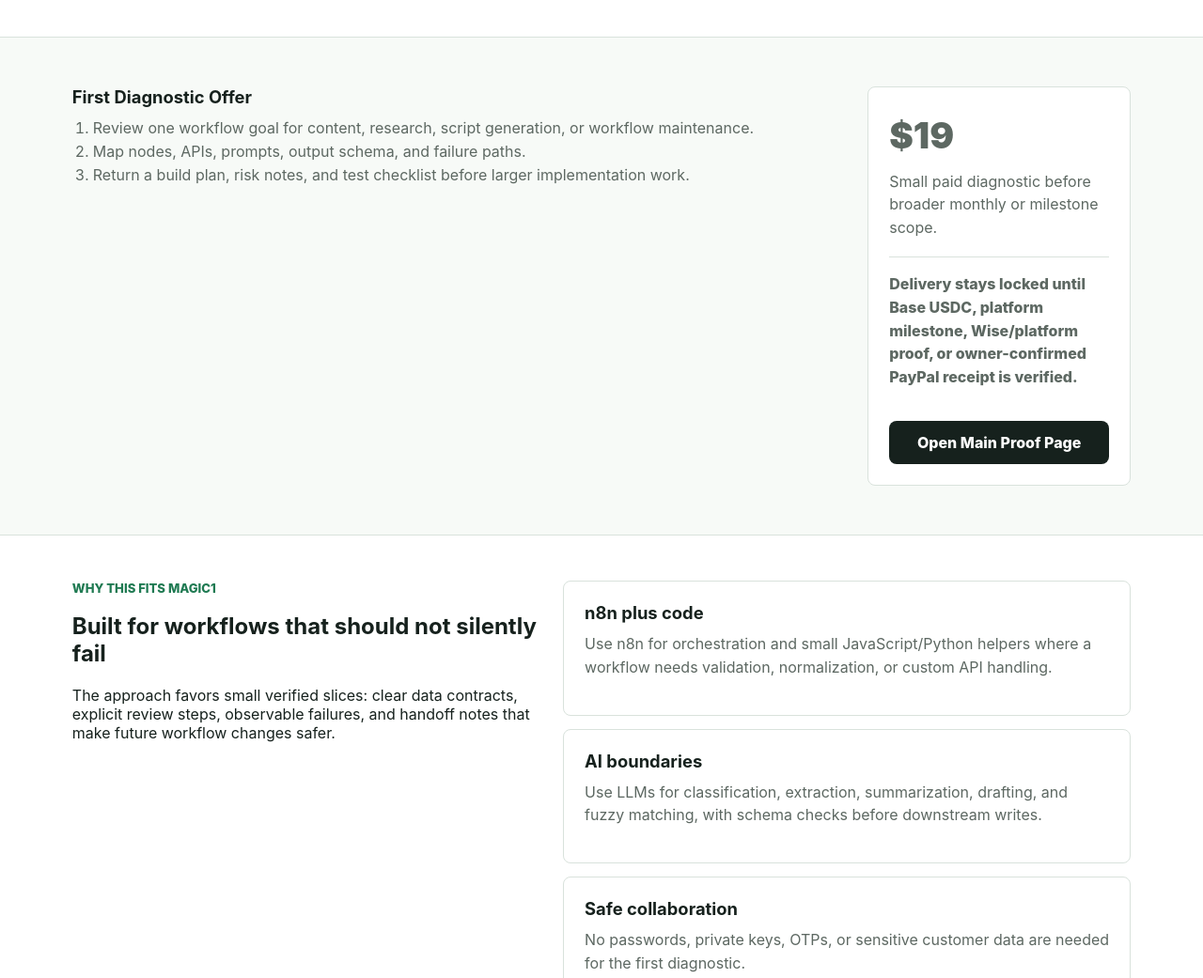
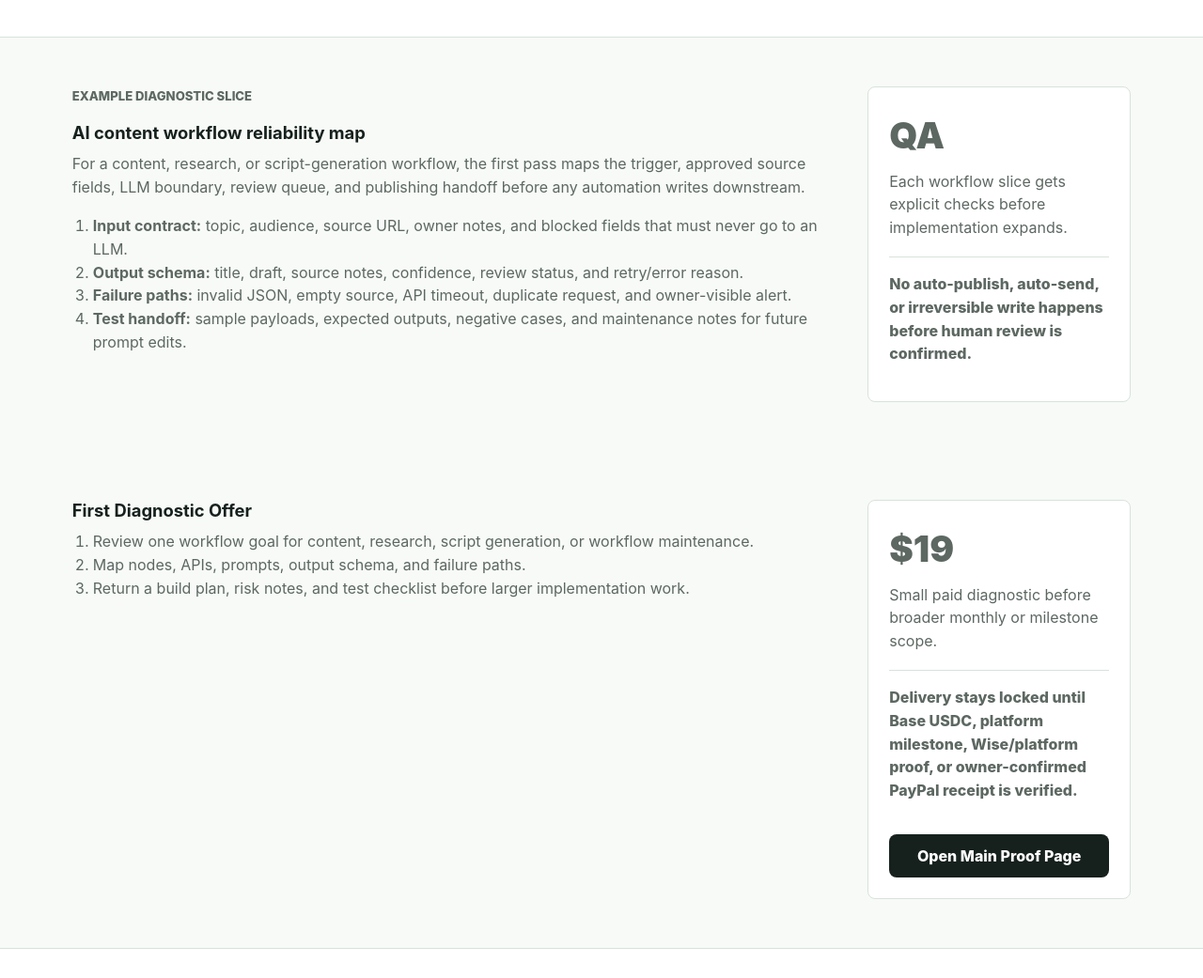
Before and after one commit to NaviChauhan/local-automaton-buyer-site, a website: page magic1.html in a window 1280 px wide. Shown: the part 960-2001 px from the top of the page at 94% size. Drawn offline with Linux system fonts and the light colour scheme.

Commit message:
Strengthen Magic1 workflow proof

```diff
--- a/magic1.html
+++ b/magic1.html
@@ -52,6 +52,29 @@
 
       <section class="details">
         <div>
+          <p class="eyebrow">Example diagnostic slice</p>
+          <h2>AI content workflow reliability map</h2>
+          <p>
+            For a content, research, or script-generation workflow, the first pass maps the
+            trigger, approved source fields, LLM boundary, review queue, and publishing handoff
+            before any automation writes downstream.
+          </p>
+          <ol>
+            <li><strong>Input contract:</strong> topic, audience, source URL, owner notes, and blocked fields that must never go to an LLM.</li>
+            <li><strong>Output schema:</strong> title, draft, source notes, confidence, review status, and retry/error reason.</li>
+            <li><strong>Failure paths:</strong> invalid JSON, empty source, API timeout, duplicate request, and owner-visible alert.</li>
+            <li><strong>Test handoff:</strong> sample payloads, expected outputs, negative cases, and maintenance notes for future prompt edits.</li>
+          </ol>
+        </div>
+        <aside>
+          <p class="price">QA</p>
+          <p>Each workflow slice gets explicit checks before implementation expands.</p>
+          <p class="gate">No auto-publish, auto-send, or irreversible write happens before human review is confirmed.</p>
+        </aside>
+      </section>
+
+      <section class="details">
+        <div>
           <h2>First Diagnostic Offer</h2>
           <ol>
             <li>Review one workflow goal for content, research, script generation, or workflow maintenance.</li>
```
